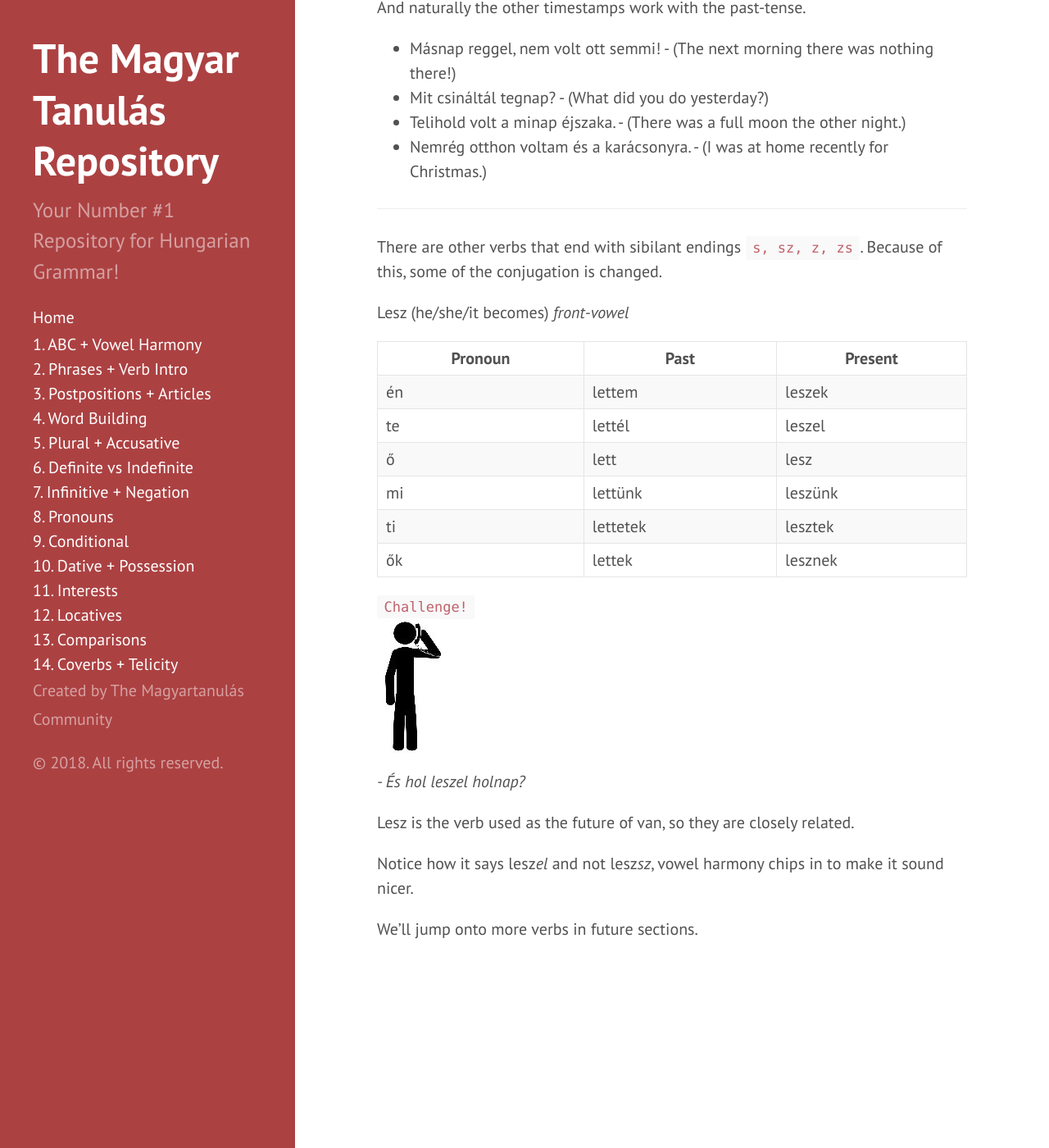
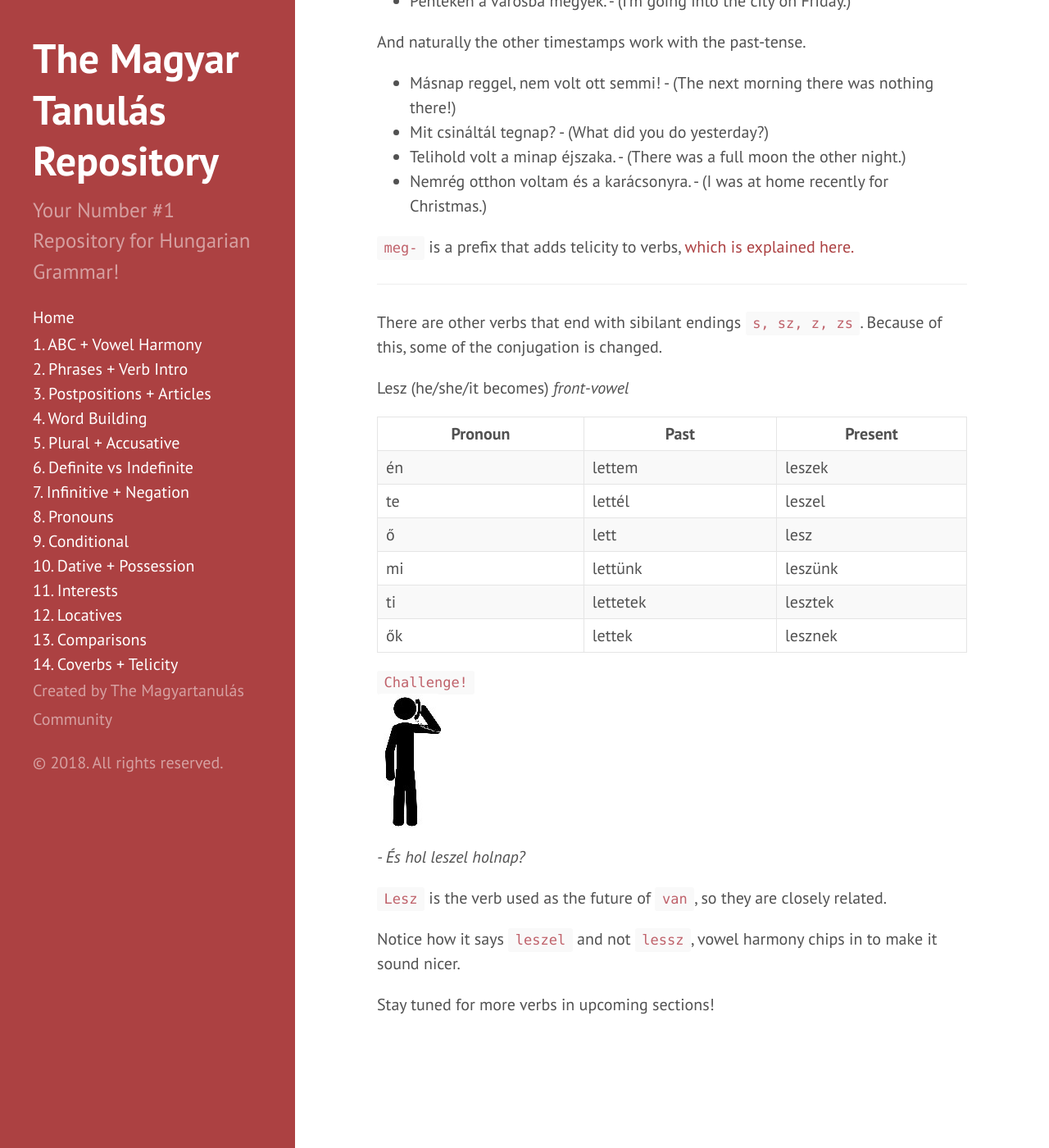
Before and after one commit to Magyartanulas/magyartanulas.github.io, a Jekyll site: the page built from phrases_verb-intro.md, in a window 1280 px wide and 1400 px high, scrolled down 6217 px. Shown: the whole window at 82% size. Built offline with Jekyll 4.4.1, drawn with Linux system fonts in a browser that asks for light colours; Markdown is read by kramdown in place of the engine named in the settings; some of the changed text lies outside the part shown.

Commit message:
Update phrases_verb-intro.md

```diff
--- a/phrases_verb-intro.md
+++ b/phrases_verb-intro.md
@@ -58,7 +58,9 @@
 
 *- Hát, ez nem jó!*
 
-## Van
+---
+
+## Introduction to Verbs - Van
 
 Van is the verb for existence. Naturally, it is an irregular verb, but one of the most important as well.
 
@@ -135,7 +137,7 @@
 
 Note the different times that `felkeltek` is used, when talking it will be clear from context if `ti` or `ők` is being talked about.
 
-`fel` is a *coverb* that has been added to `kel` to add directionality to the verb, we'll touch upon this topic later down the line.
+`fel` is a *coverb* that has been added to `kel` to add directionality to the verb, [this is explained here.](https://magyartanulas.github.io/coverbs_telicity)
 
 ### Back vowel conjugation
 ---
@@ -170,6 +172,8 @@
 * Telihold volt a minap éjszaka. - (There was a full moon the other night.)
 * Nemrég otthon voltam és a karácsonyra. - (I was at home recently for Christmas.)
 
+`meg-` is a prefix that adds telicity to verbs, [which is explained here.](https://magyartanulas.github.io/coverbs_telicity)
+
 ---
 
 There are other verbs that end with sibilant endings `s, sz, z, zs`. Because of this, some of the conjugation is changed.
@@ -190,8 +194,8 @@
 
 *- És hol leszel holnap?*
 
-Lesz is the verb used as the future of van, so they are closely related.
+`Lesz` is the verb used as the future of `van`, so they are closely related.
 
-Notice how it says lesz*el* and not lesz*sz*, vowel harmony chips in to make it sound nicer.
+Notice how it says `leszel` and not `lessz`, vowel harmony chips in to make it sound nicer.
 
-We'll jump onto more verbs in future sections.
+Stay tuned for more verbs in upcoming sections!
```
